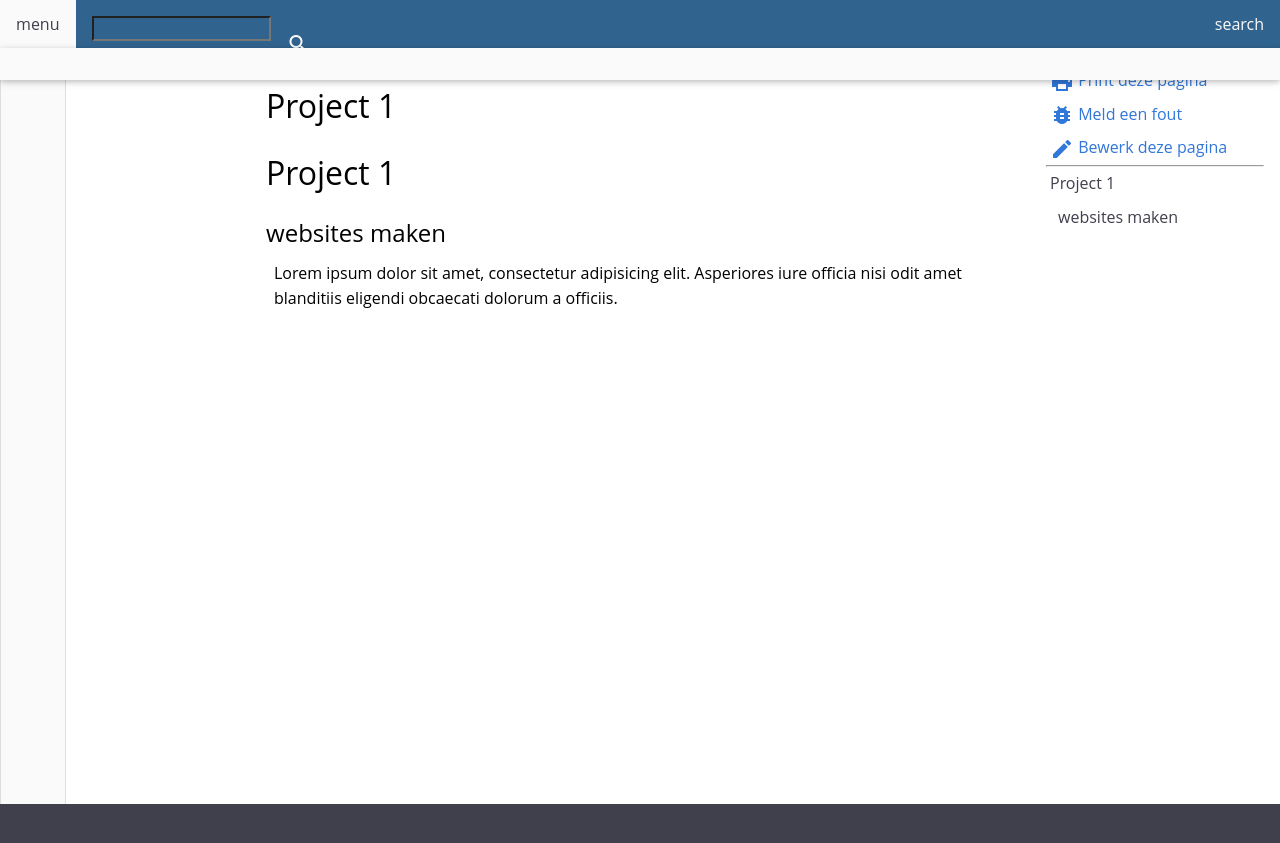
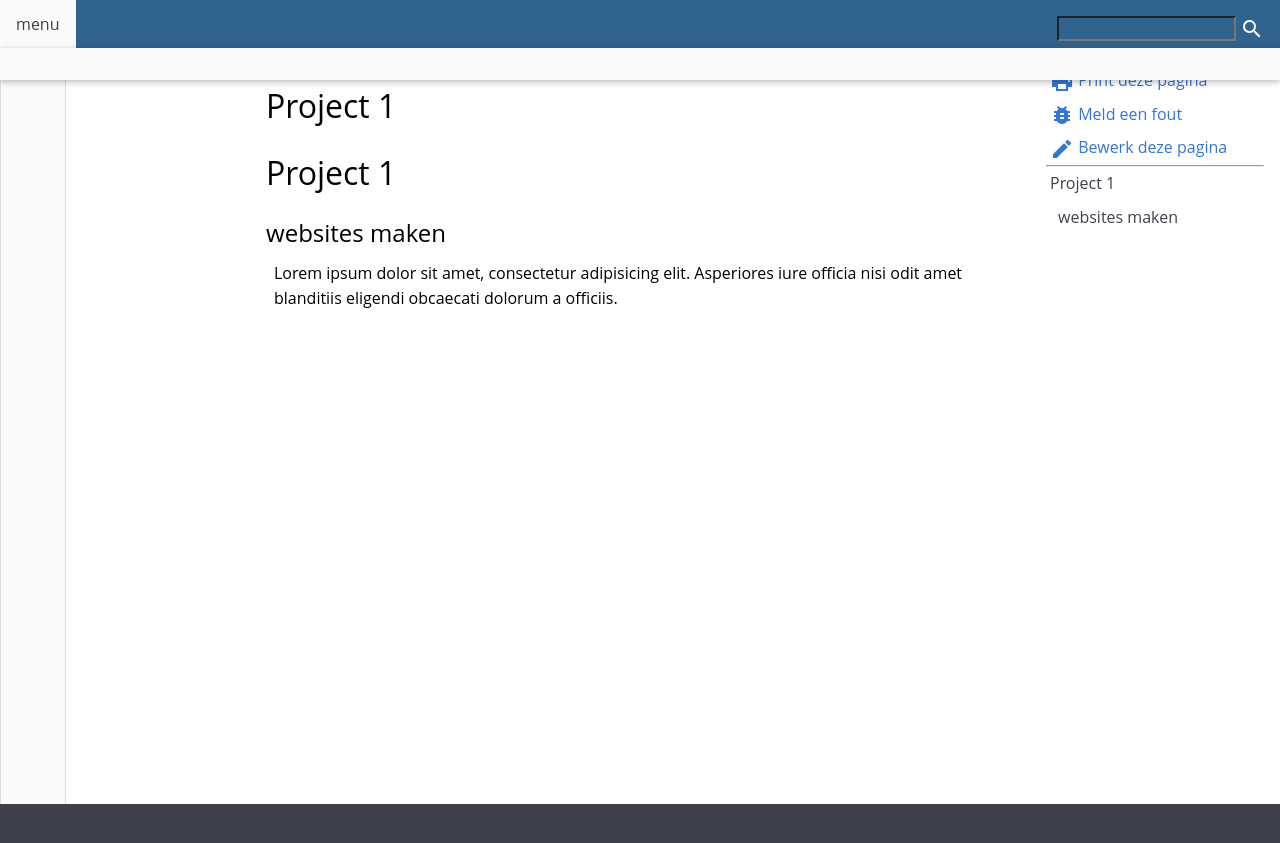
Before and after one commit to Pius-X-Antwerpen/digitale-leraar, a Jekyll site: the page built from index.md, in a window 1280 px wide. Shown: the top 843 px of the page. Built offline with Jekyll 4.4.1, drawn with Linux system fonts in a browser that asks for light colours; our own code applies the rules of GitHub Pages for plain Markdown files.

Commit message:
Update default.html

```diff
--- a/_layouts/default.html
+++ b/_layouts/default.html
@@ -23,11 +23,11 @@
                             {% include mainNavigation.html %}
                         </div>
                     </span>
-                    <span class="button">
+                    <span data-state="right-aligned" class="button">
                         <input type="text">
-                        <a data-state="right-aligned" href="#" class="button | color-light bg-hover-light color-hover-dark | material-icons">search</a>
+                        <a href="#" class="color-light bg-hover-light color-hover-dark | material-icons">search</a>
                     </span>
-                    <a data-state="right-aligned" href="#" class="button | color-light bg-hover-light color-hover-dark">search</a>
+                    <!--<a data-state="right-aligned" href="#" class="button | color-light bg-hover-light color-hover-dark">search</a>-->
                     <!--<a href="#" class="button | color-light bg-hover-light color-hover-dark">login</a>-->
                 </nav>
             </header>
```
